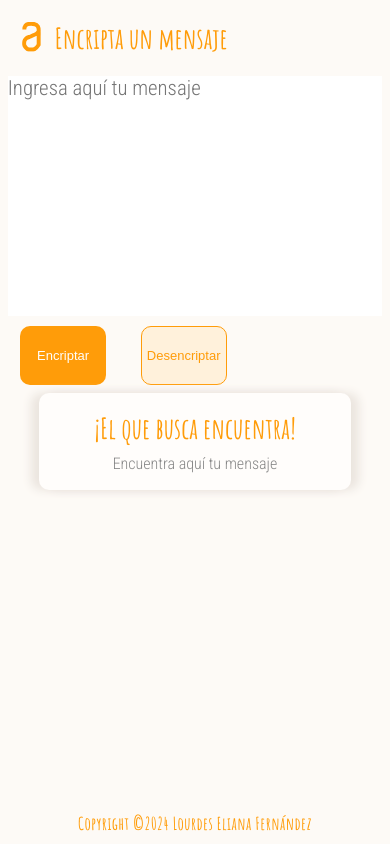
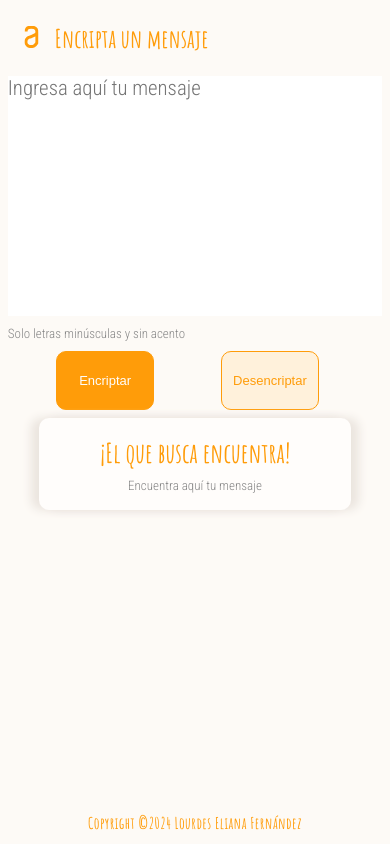
Before and after one commit to LourdesEFernandez/encriptador, a plain HTML site: page index.html in a window 390 px wide. Drawn offline with Linux system fonts and the light colour scheme.

Commit message:
Diseño responsive para celulares y arreglos en el diseño para tablet.

```diff
--- a/index.html
+++ b/index.html
@@ -25,7 +25,7 @@
             name="" cols="30" rows="10"
             placeholder="Ingresa aquí tu mensaje"
             autofocus></textarea>
-
+            <label id="label" class="pharagraph" for="message">Solo letras minúsculas y sin acento</label>
             <!-- botones -->
             <input class="c-btn" id="encrypt"
             type="submit" value="Encriptar">
@@ -40,7 +40,7 @@
             </div>
             <div id="s-encrypted-text">
                 <p id="subtitle">¡El que busca encuentra!</p>
-                <p id="pharagraph">Encuentra aquí tu mensaje</p>
+                <p class="pharagraph">Encuentra aquí tu mensaje</p>
             </div>
         </section>
     </main>
--- a/styles/footer.css
+++ b/styles/footer.css
@@ -15,3 +15,15 @@
     color: var(--color_primary);
     letter-spacing: .1vw;
 }
+
+@media screen and (max-width: 768px) {
+    #f-text{
+        font-size: 1em;
+    }
+}
+
+@media screen and (max-width: 375px) {
+    #f-text{
+        font-size: small;
+    }
+}
--- a/styles/header.css
+++ b/styles/header.css
@@ -20,3 +20,23 @@
     color: var(--color_primary);
     font-size: 1.8em;
 }
+
+@media screen and (max-width: 768px){
+    #h-img{
+        scale: .3;
+    }
+
+    #h-title{
+        font-size: 1.6em;
+    }
+}
+
+@media screen and (max-width: 375px){
+    #h-img{
+        scale: .3;
+    }
+
+    #h-title{
+        font-size: 1.6em;
+    }
+}
--- a/styles/main.css
+++ b/styles/main.css
@@ -42,14 +42,14 @@
     cursor: default;
     margin-bottom: 1vh;
 }
-#pharagraph{
+.pharagraph{
     color: var(--color_text);
     font-weight: 300;
 }
 
 #s-message{
     display: grid;
-    grid-template-columns: repeat(3,auto);
+    grid-template-columns: repeat(4,auto);
     grid-template-rows: 4fr auto;
     gap: 10px;
 }
@@ -63,14 +63,18 @@
     outline: none;
     border: none;
 
-    grid-column: 1 /4;
+    grid-column: 1 /5;
 }
 
+#label{
+    grid-column: 1;
+    grid-row: 2;
+}
 
 .c-btn{
-    min-width: 20vw;
+    width: 22vw;
     min-height: 8vh;
-    border: none;
+    border: 1px solid var(--color_primary);
     border-radius: 10px;
     background-color: var(--color_primary);
 
@@ -104,7 +108,7 @@
 }
 
 #encrypt{
-    grid-row: 2;
+    grid-row: 3;
     grid-column: 1;
 }
 
@@ -113,7 +117,7 @@
     background-color: var(--color_btn);
     color: var(--color_primary);
 
-    grid-row: 2;
+    grid-row: 3;
     grid-column: 2;
 }
 
@@ -133,7 +137,7 @@
         margin: 0 auto;
         font-size: small;
         min-height: 7vh;
-        min-width: 22vw;
+        min-width: 25vw;
     }
 
     #m-box-img{
@@ -147,4 +151,25 @@
         margin: 0 auto;
     }
 
+    #subtitle{
+        font-size: 1.7em;
+    }
+    .pharagraph{
+        font-size: small;
+    }
 }
+
+@media screen and (max-width: 375px) {
+    #s-message{
+        display: flex;
+        flex-direction: column;
+    }
+
+    .c-btn{
+        width: 90%;
+    }
+
+    #s-encrypted-message{
+        width: 90%;
+    }
+}
```
